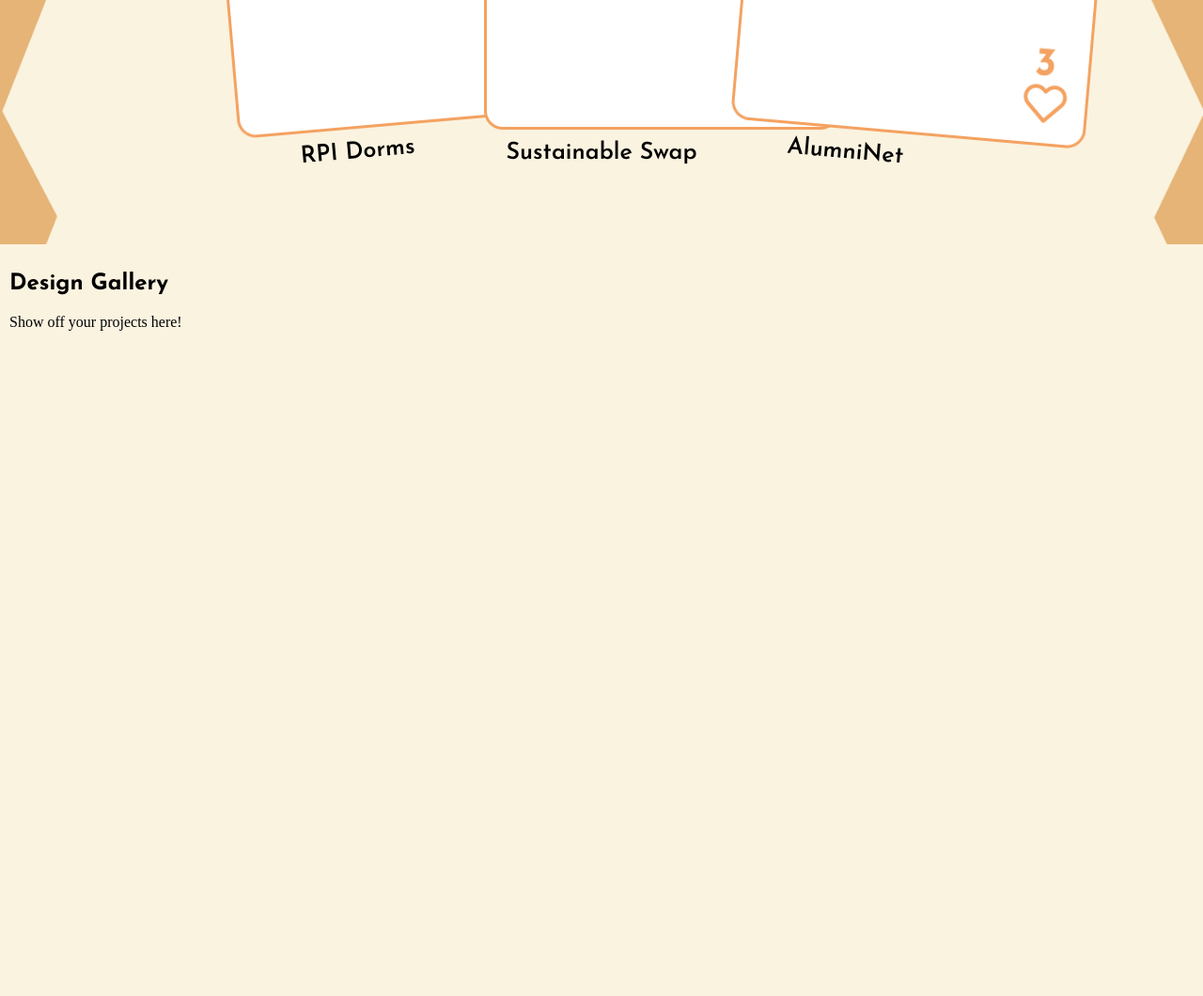
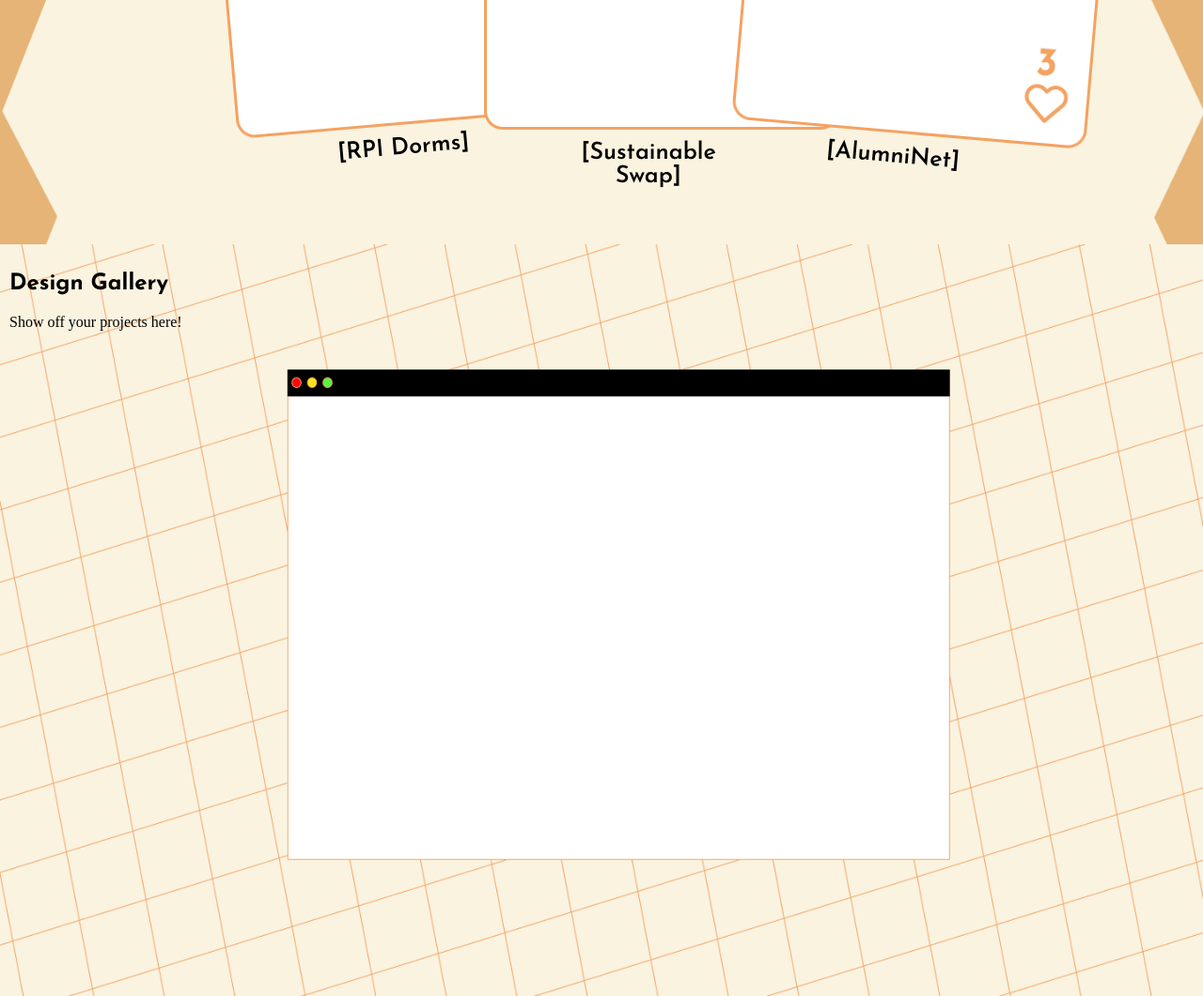
Before and after one commit to aliyahkzaizay/Portfolio, a plain HTML site: page index.html in a window 1280 px wide. Shown: the part 2140-3200 px from the top of the page at 94% size. Drawn offline with Linux system fonts and the light colour scheme; a web font is replaced by a local one.

Commit message:
added temp design background. and added small changes to projects page

```diff
--- a/index.html
+++ b/index.html
@@ -216,21 +216,21 @@
         <!-- RPI DORMS -->
           <div class="card" id="card1" onclick="focusCard(this)">
             <img src="assets/Card A.2.png" alt="RPI Dorms">
-            <p class = "card-title">RPI Dorms</p>
+            <p class = "card-title">[RPI Dorms]</p>
           </div>
 
         <!-- S.Swaps  -->
 
           <div class="card" id="card2" onclick="focusCard(this)">
             <img src="assets/Card 2.2.png" alt="Sustainable Swap">
-            <p class = "card-title">Sustainable Swap</p>
+            <p class = "card-title">[Sustainable Swap]</p>
           </div>
 
         <!-- AlumniNet  -->
 
           <div class="card" id="card3" onclick="focusCard(this)">
             <img src="assets/Card 3.2.png" alt="AlumniNet">
-            <p class = "card-title">AlumniNet</p>
+            <p class = "card-title">[AlumniNet]</p>
           </div>
 
         </div>
--- a/style.css
+++ b/style.css
@@ -309,7 +309,7 @@ html {
 #projects h1{
 
     font-family: 'Italiana', serif;
-    font-weight: 0px;
+
     color: black;
     text-align: left ;
     margin: 0 auto;
@@ -328,6 +328,7 @@ html {
 .card-container {
   display: flex;
   justify-content: center;
+
   gap: 2rem;
   margin-top: 2rem;
 }
@@ -345,8 +346,11 @@ html {
 
 .card-title{
   margin-top: 0.5rem;
+  margin-left: 100px;
   font-size: 25px;
   font-weight: 600;
+  align-items: center;
+  /*padding-left: 20px;*/
 
 
 }
@@ -378,10 +382,10 @@ html {
 
 
 
-/*Works Section */
+/*Designs Section */
 
 #works{
-    background-image: url('assets/creamBackground.png');
+    background-image: url('assets/DD1.png');
     background-size: cover;
     background-position: center;
     background-repeat: no-repeat;
```
Also changed, not shown: assets/DD1.png (added), assets/DD2.png (added), assets/DesignB.png (added).
